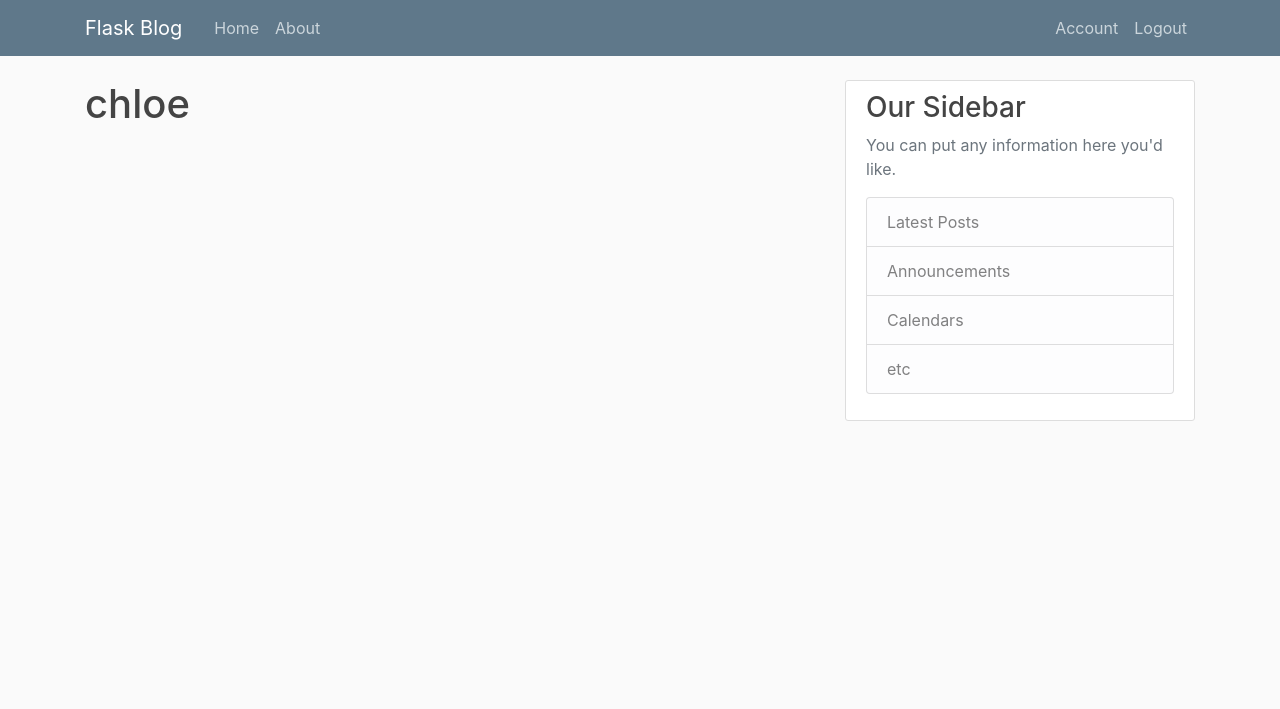
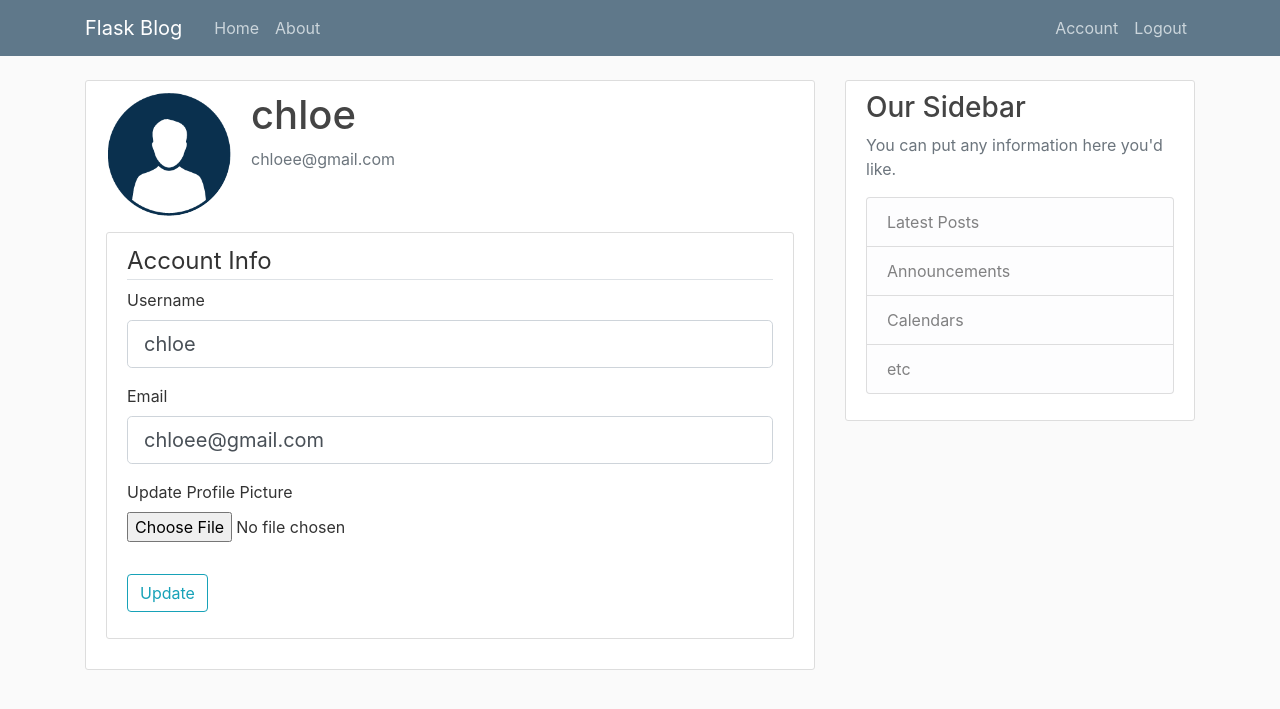
Before and after one commit to chloephan/Flask_Blog, a Flask app: page /account in a window 1280 px wide. Shown: the top 709 px of the page. Run offline with Flask 2, Linux system fonts and the light colour scheme; a user stored in the database is signed in; some libraries are stand-ins or nearby versions.

Commit message:
update personal infor/update image

```diff
--- a/flaskblog/forms.py
+++ b/flaskblog/forms.py
@@ -1,7 +1,10 @@
 from flask_wtf import FlaskForm
+from flask_wtf.file import FileField, FileAllowed
+from flask_login import current_user
 from wtforms import StringField, PasswordField, SubmitField, BooleanField
 from wtforms.validators import DataRequired, Length, Email, EqualTo, ValidationError
 from flaskblog.models import User
+
 class RegistrationForm(FlaskForm):
 	username = StringField('Username', validators =[DataRequired(), Length(min=2, max=20)])
 	email = StringField('Email', validators=[DataRequired(), Email()])
@@ -22,3 +25,20 @@ class LoginForm(FlaskForm):
 	password = PasswordField('Password', validators=[DataRequired()])
 	remember = BooleanField('Remember me')
 	submit = SubmitField('Login')
+
+class UpdateAccountForm(FlaskForm):
+	username = StringField('Username', validators =[DataRequired(), Length(min=2, max=20)])
+	email = StringField('Email', validators=[DataRequired(), Email()])
+	picture = FileField('Update Profile Picture', validators = [FileAllowed(['jpg', 'png'])])
+	submit = SubmitField('Update')
+
+	def validate_username(self, username):
+		if username.data != current_user.username:
+			user = User.query.filter_by(username = username.data).first()
+			if user:
+				raise ValidationError('That username is taken. Please choose a different one')
+	def validate_email(self, email):
+		if email.data != current_user.email:
+			user = User.query.filter_by(email = email.data).first()
+			if user:
+				raise ValidationError('That email is taken. Please choose a different one')
--- a/flaskblog/routes.py
+++ b/flaskblog/routes.py
@@ -1,8 +1,12 @@
+import secrets
+import os
+from PIL import Image
 from flask import render_template, url_for, flash, redirect, request
 from flaskblog.models import User, Post
-from flaskblog.forms import RegistrationForm, LoginForm
+from flaskblog.forms import RegistrationForm, LoginForm, UpdateAccountForm
 from flaskblog import app, db, bcrypt
 from flask_login import login_user, current_user, logout_user, login_required
+
 posts = [
 	{
 		'author' : 'Corey Schafer',
@@ -60,7 +64,35 @@ def logout():
 	logout_user()
 	return redirect(url_for('home'))
 
-@app.route("/account")
+def save_picture(form_picture):
+	random_hex = secrets.token_hex(8)
+	_, f_ext = os.path.splitext(form_picture.filename)
+	picture_fn = random_hex + f_ext
+	picture_path = os.path.join(app.root_path, 'static/profile_pics', picture_fn)
+
+	output_size= (125, 125)
+	i = Image.open(form_picture)
+	i.thumbnail(output_size)
+	i.save(picture_path)
+
+	return picture_fn
+
+@app.route("/account", methods =['GET', 'POST'])
 @login_required
 def account():
-	return render_template('account.html', title ='Account')
+	form = UpdateAccountForm()
+	if form.validate_on_submit():
+		if form.picture.data:
+			picture_file = save_picture(form.picture.data)
+			current_user.image_file = picture_file
+		current_user.username = form.username.data
+		current_user.username = form.username.data
+		db.session.commit()
+		flash('Your account has been updated')
+		return redirect(url_for('account'))
+	elif request.method == 'GET':
+		form.username.data = current_user.username
+		form.email.data = current_user.email
+
+	image_file = url_for('static', filename ='profile_pics/' +current_user.image_file)
+	return render_template('account.html', title ='Account', image_file = image_file, form = form )
--- a/flaskblog/templates/account.html
+++ b/flaskblog/templates/account.html
@@ -1,4 +1,58 @@
 {% extends "layout.html" %}
 {% block content%}
-	<h1>{{current_user.username}}</h1>
+	<div class="content-section">
+	  <div class="media">
+	    <img class="rounded-circle account-img" src={{image_file}}>
+	    <div class="media-body">
+	      <h2 class="account-heading">{{current_user.username}}</h2>
+	      <p class="text-secondary">{{current_user.email}}</p>
+	    </div>
+	  </div>
+
+	 <div class = 'content-section'>
+		<form method = "POST" action ="", enctype="multipart/form-data">
+			{{form.hidden_tag()}}
+			<fieldset class = 'form-group'>
+				<legend class= border-bottom mb-4> Account Info</legend>
+				<div class ="form-group">
+					{{form.username.label(class ="form-control-label")}}
+					{%if form.username.errors%}
+						{{form.username(class ="form-control form-control-lg is-invalid")}}
+						<div class ="invalid-feedback">
+							<span>{{error}}</span>
+						</div>
+					{% else %}
+						{{form.username(class ="form-control form-control-lg")}}
+					{%endif%}
+
+				</div>
+				<div class ="form-group">
+					{{form.email.label(class ="form-control-label")}}
+					{%if form.email.errors%}
+						{{form.email(class ="form-control form-control-lg is-invalid")}}
+						<div class ="invalid-feedback">
+							<span>{{error}}</span>
+						</div>
+					{% else %}
+						{{form.email(class ="form-control form-control-lg")}}
+					{%endif%}
+				</div>
+				<div class ="form-group">
+					{{ form.picture.label() }}
+					{{ form.picture(class ='form-control-file') }}
+					{% if form.picture.errors %}
+						{% for error in form.picture.errors %}
+							<span class = "text-danger"> {{ error }}</span></br>
+						{% endfor %}
+					{% endif %}
+				</div>
+			</fieldset>
+			<div class ="form-group">
+				{{form.submit(class ="btn btn-outline-info")}}
+			</div>
+		</form>
+	</div>
+
+
+	</div>
 {% endblock content%}
```
Also changed, not shown: flaskblog/site.db, flaskblog/static/profile_pics/286976831fbf15de.jpg (added), flaskblog/static/profile_pics/6bc067572f0b36b0.jpg (added), flaskblog/static/profile_pics/default.jpg (added).
